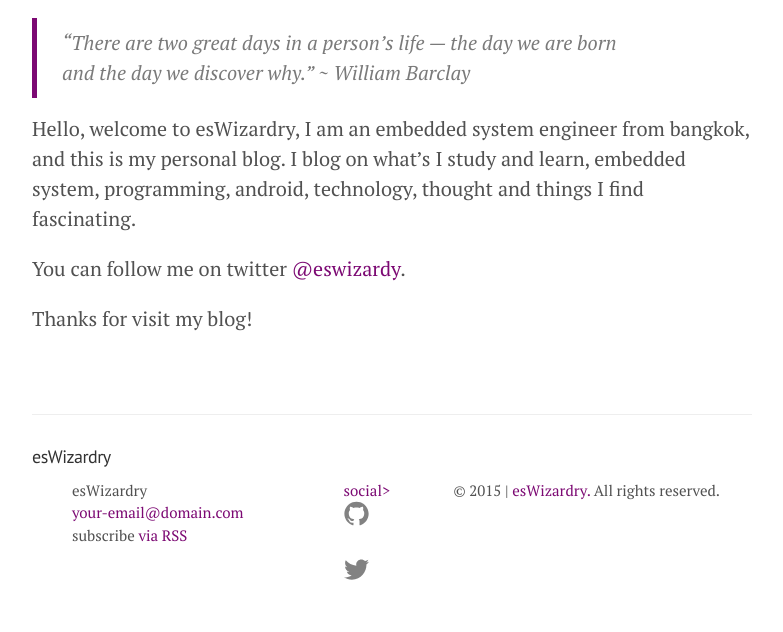
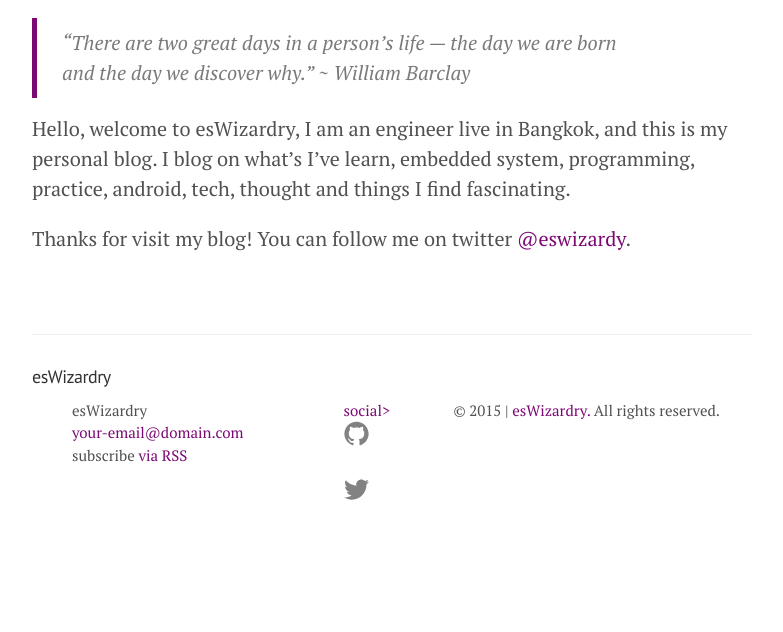
Before and after one commit to eswizardry/eswizardry.github.io, a Jekyll site: the page built from about.md, in a window 1280 px wide. Shown: the part 514-1146 px from the top of the page, without its empty margins (248-1031 px from the left). Built offline with Jekyll 4.4.1, drawn with Linux system fonts in a browser that asks for light colours; a script that is not in the unit is left out; after the commit the page ends 1066 px from its top, so only the background shows below that.

Commit message:
edit about

```diff
--- a/about.md
+++ b/about.md
@@ -6,8 +6,7 @@ title: About
 
  > "There are two great days in a person's life — the day we are born and the day we discover why." ~ William Barclay
 
-Hello, welcome to esWizardry, I am an embedded system engineer from bangkok, and this is my personal blog. I blog on what's I study and learn, embedded system, programming, android, technology, thought and things I find fascinating.
-
-You can follow me on twitter [@eswizardy](https://twitter.com/eswizardy).
+Hello, welcome to esWizardry, I am an engineer live in Bangkok, and this is my personal blog. I blog on what's I've learn, embedded system, programming, practice, android, tech, thought and things I find fascinating.
 
 Thanks for visit my blog!
+You can follow me on twitter [@eswizardy](https://twitter.com/eswizardy).
```
